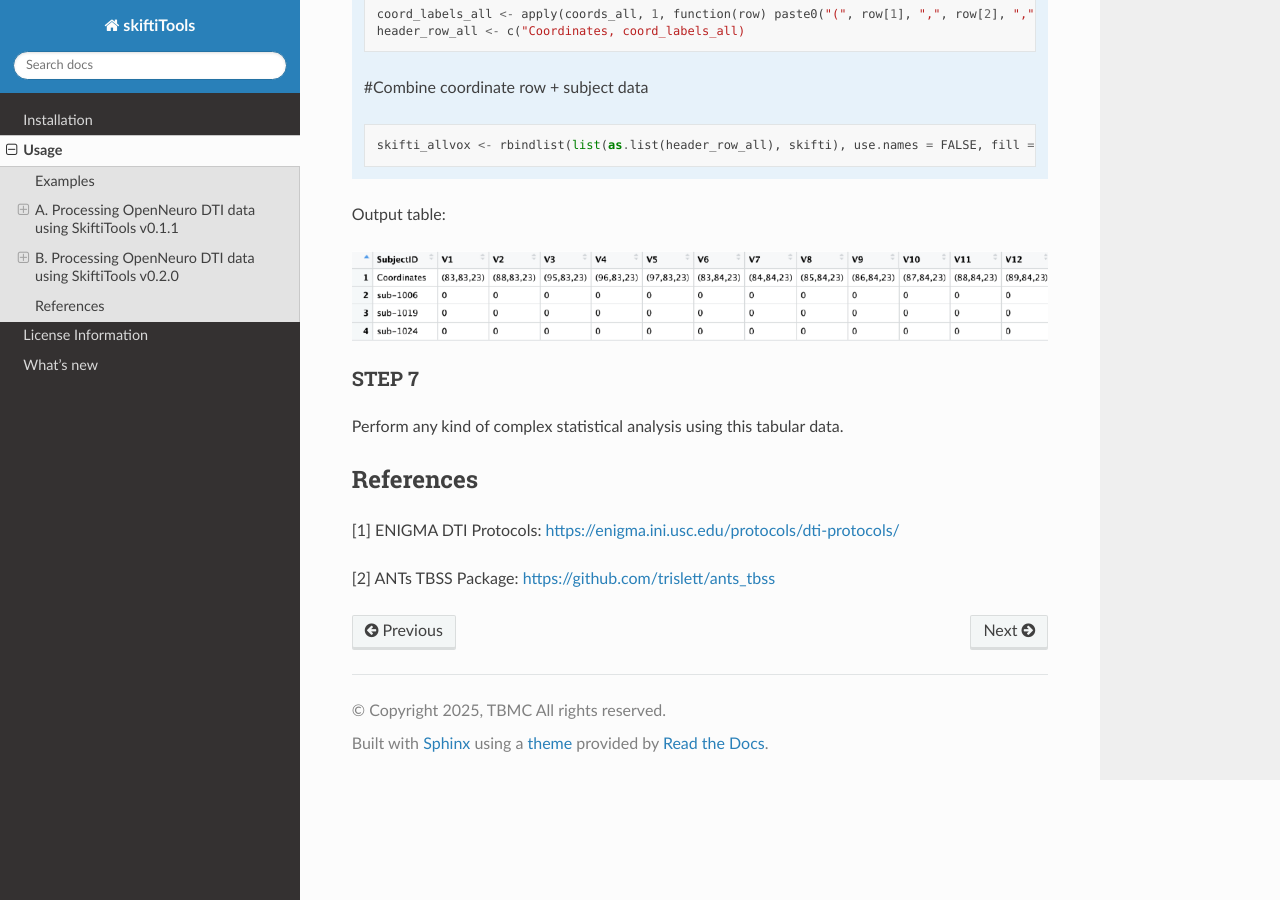
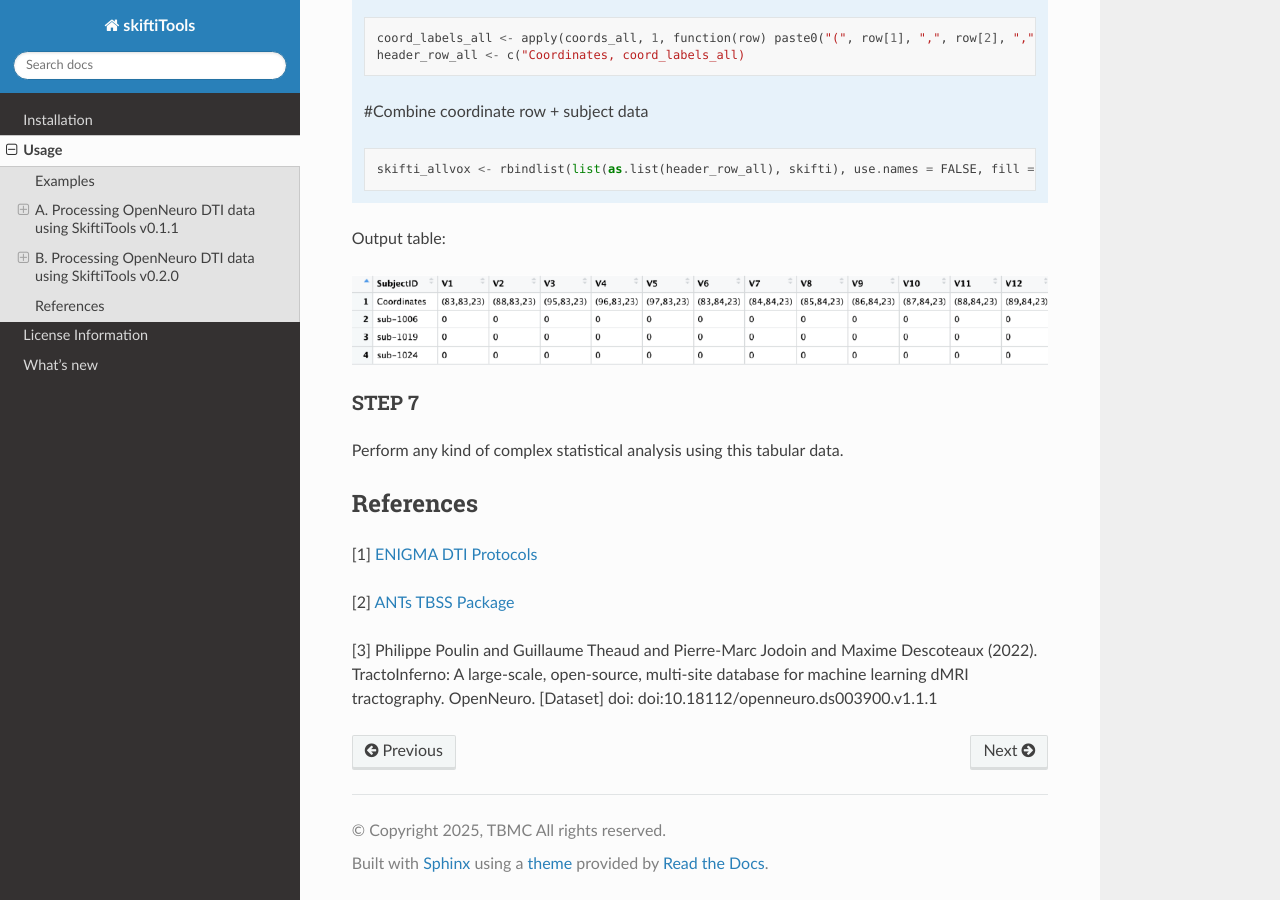
Before and after one commit to HKA07/skiftiGuide, a Sphinx documentation site: the page built from docs/usage.rst, in a window 1280 px wide and 900 px high, scrolled down 6674 px. Built offline with Sphinx 7.4.7 and the Read the Docs theme 3.1.0, drawn with Linux system fonts in a browser that asks for light colours.

Commit message:
Update usage.rst

```diff
--- a/docs/usage.rst
+++ b/docs/usage.rst
@@ -15,7 +15,7 @@ STEP 1
 
 1.1 OpenNeuro Dataset:
 
-Download shell script under *Download with a shell script* from `OpenNeuro <https://openneuro.org/datasets/ds003900/versions/1.1.1/download#>`_
+Download shell script under *Download with a shell script* from `OpenNeuro <https://openneuro.org/datasets/ds003900/versions/1.1.1/download#>`_ [3]
 
 1.2 Extract the download options for 1st three items ::
 
@@ -104,7 +104,7 @@ STEP 1
 *******
 
 1.1 OpenNeuro Dataset:
-Download shell script under *Download with a shell script* from `OpenNeuro <https://openneuro.org/datasets/ds003900/versions/1.1.1/download#>`_.
+Download shell script under *Download with a shell script* from `OpenNeuro <https://openneuro.org/datasets/ds003900/versions/1.1.1/download#>`_ [3].
 
 1.2 Extract the download options for 1st three items ::
 
@@ -248,6 +248,8 @@ Perform any kind of complex statistical analysis using this tabular data.
 References
 ----------
 
-[1] ENIGMA DTI Protocols: https://enigma.ini.usc.edu/protocols/dti-protocols/
+[1] `ENIGMA DTI Protocols <https://enigma.ini.usc.edu/protocols/dti-protocols/>`_
 
-[2] ANTs TBSS Package: https://github.com/trislett/ants_tbss
+[2] `ANTs TBSS Package <https://github.com/trislett/ants_tbss>`_
+
+[3] Philippe Poulin and Guillaume Theaud and Pierre-Marc Jodoin and Maxime Descoteaux (2022). TractoInferno: A large-scale, open-source, multi-site database for machine learning dMRI tractography. OpenNeuro. [Dataset] doi: doi:10.18112/openneuro.ds003900.v1.1.1
```
